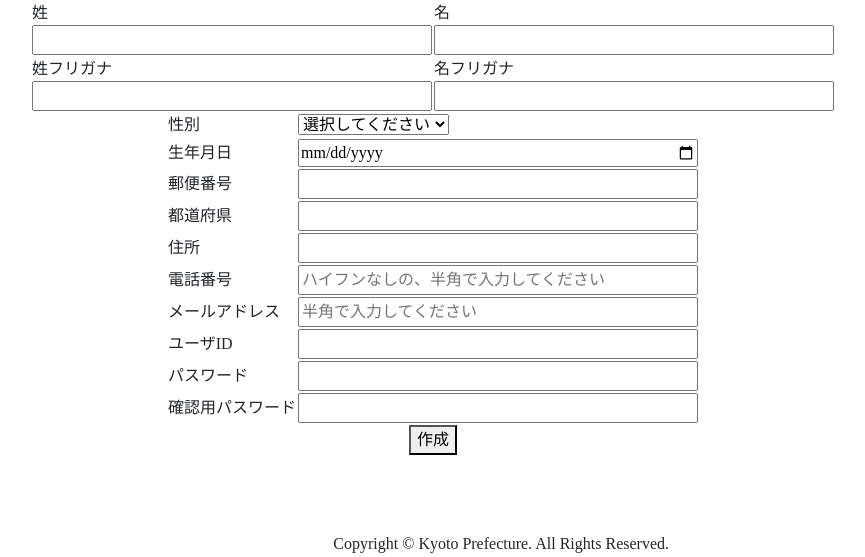
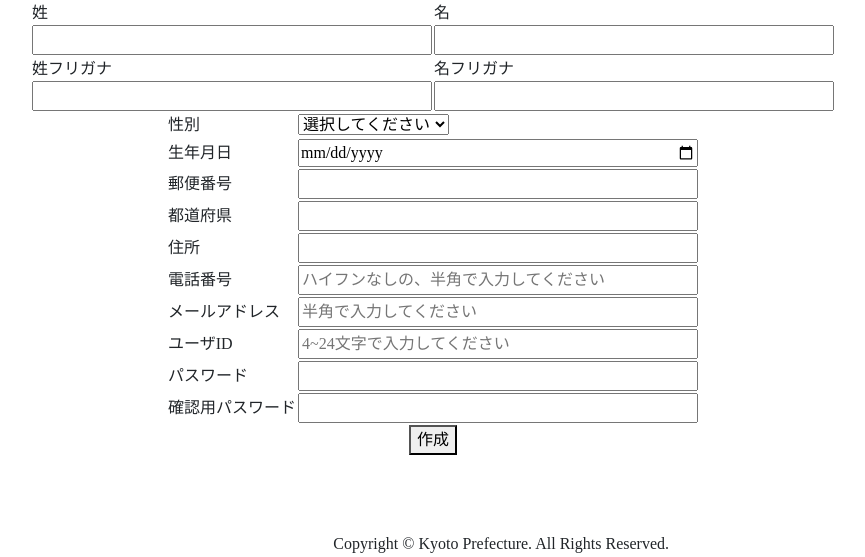
Before and after one commit to mitunari321kg/EC_Project, a PHP site: page /Account_create.php in a window 1280 px wide. Shown: the part 511-1068 px from the top of the page, without its empty margins (290-1155 px from the left). Run offline with PHP 8.4, Linux system fonts and the light colour scheme; some libraries are stand-ins or nearby versions.

Commit message:
ユーザーID＆パスワードの文字制約を設定

```diff
--- a/view/Account_create.php
+++ b/view/Account_create.php
@@ -104,7 +104,7 @@
                                     ユーザID
                                 </td>
                                 <td>
-                                    <input type="text" name="user_id" size="24" required pattern="^[0-9A-Za-z]+$">
+                                    <input type="text" name="user_id" maxlength="24" minlength="4" required pattern="^[0-9A-Za-z]+$"placeholder="4~24文字で入力してください">
                                 </td>
                             </tr>
                             <tr>
@@ -112,7 +112,7 @@
                                     パスワード
                                 </td>
                                 <td>
-                                    <input type="password" name="login_password" size="24" required pattern="^[0-9A-Za-z]+$">
+                                    <input type="password" name="login_password" size="24" maxlength="40" minlength="4" required pattern="^[0-9A-Za-z]+$">
                                 </td>
                             </tr>
                             <tr>
```
